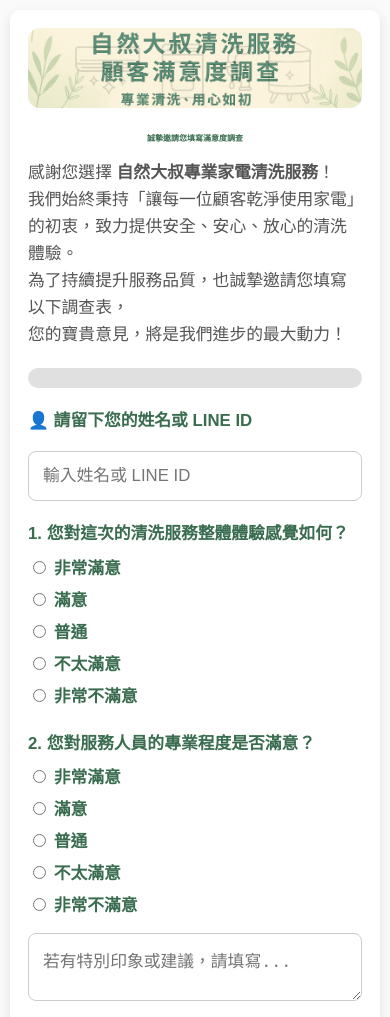
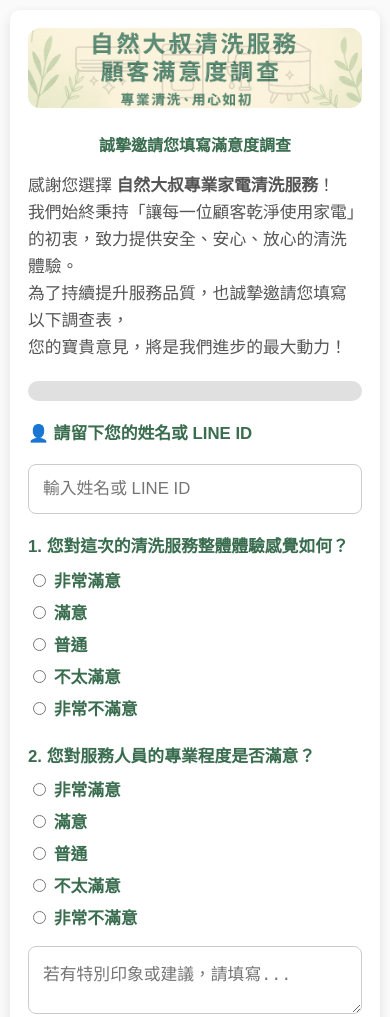
Before and after one commit to natural-uncle/customer-satisfaction-form, a plain HTML site: page index.html in a window 390 px wide. Shown: the top 1017 px of the page. Drawn offline with Linux system fonts and the light colour scheme.

Commit message:
Update index.html

```diff
--- a/index.html
+++ b/index.html
@@ -11,7 +11,7 @@
     .container{max-width:800px;margin:20px auto;background:#fff;padding:20px;border-radius:12px;box-shadow:0 4px 12px rgba(0,0,0,.1)}
     .logo{text-align:center;margin-bottom:20px}
     .logo img{max-width:100%;border-radius:12px}
-    h2{text-align:center;color:#3a6d4f;margin:10px 0;font-size:2rem}
+    h2{text-align:center;color:#3a6d4f;margin:10px 0;font-size:1.5rem}
     p{line-height:1.7;color:#555;font-size:1.05rem}
     .form-group{margin-bottom:20px}
     label{font-weight:bold;display:block;margin-bottom:8px;color:#3a6d4f;font-size:1.1rem}
@@ -51,7 +51,7 @@
     /* === 行動裝置調整 === */
     @media (max-width:600px){
       .container{margin:10px;padding:18px;border-radius:10px}
-      h2{font-size:0.5rem}
+      h2{font-size:1rem}
       p,label{font-size:1.05rem;line-height:1.6}
       input[type=text],textarea{font-size:1.05rem;padding:14px}
       button{width:100%;padding:16px;font-size:1.15rem}
```
